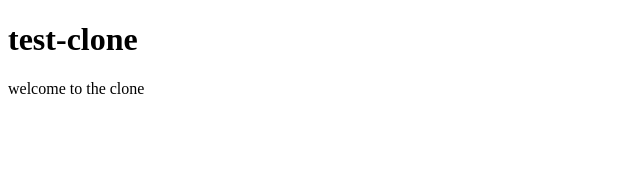
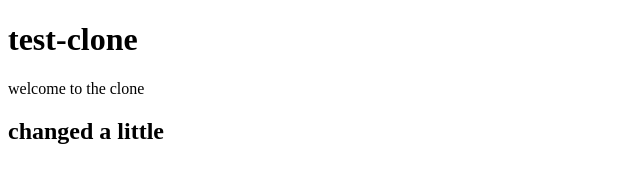
Before and after one commit to utk-cmd/test-clone, a plain HTML site: page index.html in a window 1280 px wide. Shown: the whole page, without its empty margins (0-640 px from the left). Drawn offline with Linux system fonts and the light colour scheme.

Commit message:
new message

```diff
--- a/index.html
+++ b/index.html
@@ -6,5 +6,6 @@
 <body>
 <h1>test-clone</h1>
 <p>welcome to the clone</p>
+<h2>changed a little</h2>
 </body>
 </html>
```
